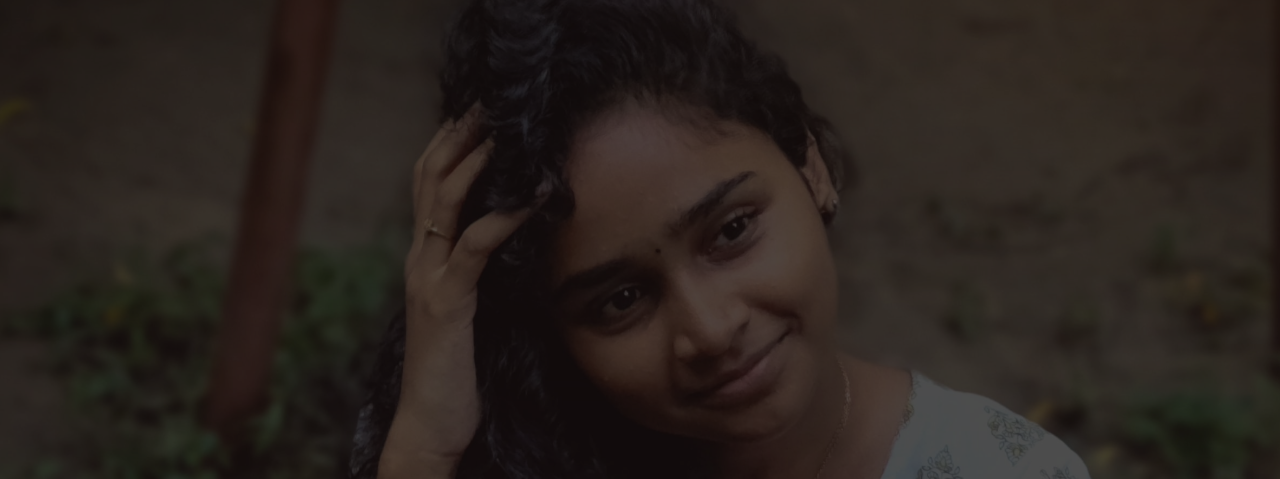
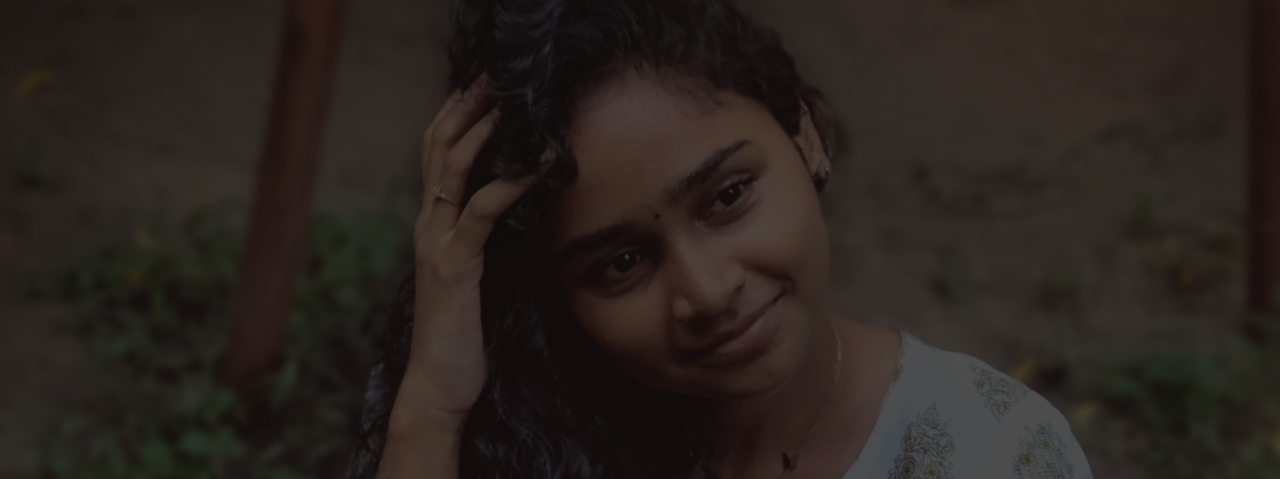
Before and after one commit to Sukanya2001M/portfolio, a plain HTML site: page index.html in a window 1280 px wide. Shown: the part 81-560 px from the top of the page. Drawn offline with Linux system fonts and the light colour scheme.

Commit message:
Update index.html

```diff
--- a/index.html
+++ b/index.html
@@ -71,7 +71,7 @@
     <!-- Hero Section -->
     <section id="hero" class="hero section dark-background">
 
-      <img src="assets/img/hero.jpeg" alt="" style="height: 1400px;object-fit: cover;" data-aos="fade-in">
+      <img src="assets/img/hero.jpeg" alt="" style="height: 1300px;object-fit: cover;" data-aos="fade-in">
 
       <div class="container text-center" style="position: absolute;bottom: 40px;" data-aos="fade-up" data-aos-delay="100">
         <h2>Sukanya</h2>
```
